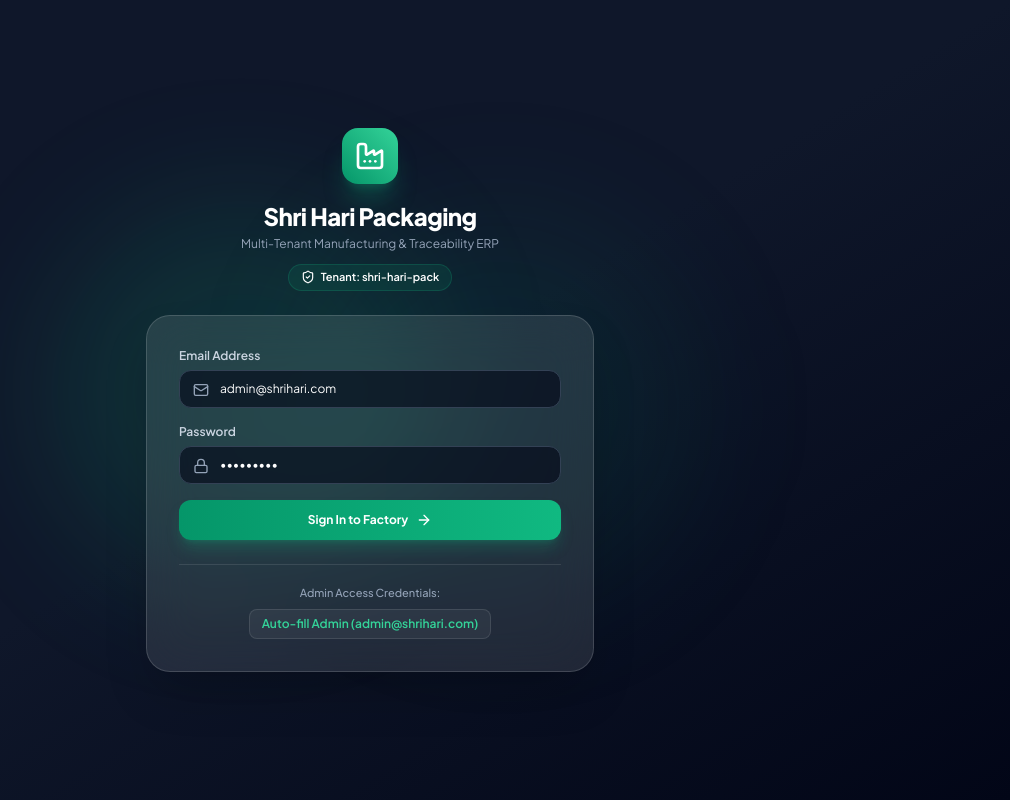
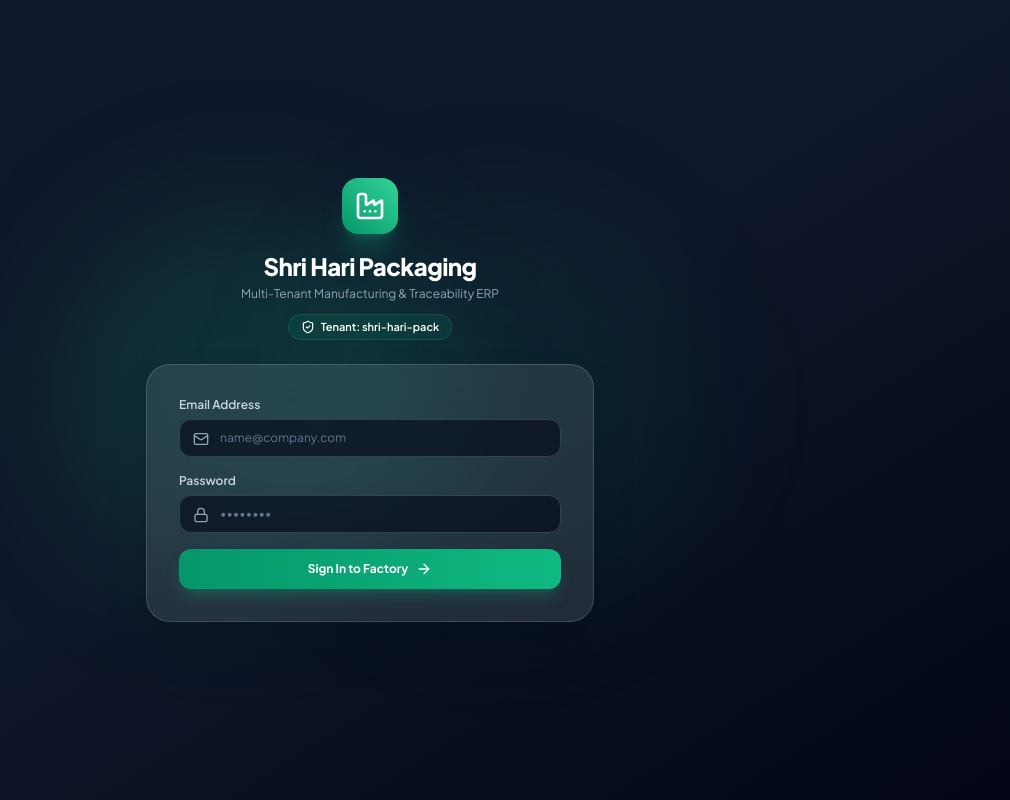
Before and after one commit to MARK2273/Shri-Hari-Frontend, a React (Vite) app: page /login in a window 1280 px wide. Shown: the whole page, without its empty margins (270-1280 px from the left). Built offline with nearby package versions, Linux system fonts and the light colour scheme.

Commit message:
feat(login): clean login form and add vercel SPA router rewrites

```diff
--- a/src/pages/LoginPage.tsx
+++ b/src/pages/LoginPage.tsx
@@ -7,8 +7,8 @@ import { Factory, Lock, Mail, AlertCircle, ArrowRight, ShieldCheck } from 'lucid
 export const LoginPage: React.FC = () => {
   const navigate = useNavigate();
   const { login } = useAuth();
-  const [email, setEmail] = useState('admin@shrihari.com');
-  const [password, setPassword] = useState('Admin@123');
+  const [email, setEmail] = useState('');
+  const [password, setPassword] = useState('');
   const [error, setError] = useState<string | null>(null);
   const [isLoading, setIsLoading] = useState(false);
 
@@ -36,11 +36,6 @@ export const LoginPage: React.FC = () => {
     } finally {
       setIsLoading(false);
     }
-  };
-
-  const fillQuick = (userEmail: string) => {
-    setEmail(userEmail);
-    setPassword('Admin@123');
   };
 
   return (
@@ -80,7 +75,7 @@ export const LoginPage: React.FC = () => {
                   required
                   value={email}
                   onChange={(e) => setEmail(e.target.value)}
-                  placeholder="admin@shrihari.com"
+                  placeholder="name@company.com"
                   className="w-full pl-10 pr-4 py-2.5 bg-slate-950/60 border border-slate-700 rounded-xl text-xs text-white placeholder-slate-500 focus:outline-none focus:border-brand-500 transition-colors"
                 />
               </div>
@@ -116,20 +111,6 @@ export const LoginPage: React.FC = () => {
               )}
             </button>
           </form>
-
-          {/* Single Admin Access */}
-          <div className="mt-6 pt-5 border-t border-white/10 text-center">
-            <p className="text-[11px] text-slate-400 mb-2 font-medium">Admin Access Credentials:</p>
-            <div className="flex justify-center">
-              <button
-                type="button"
-                onClick={() => fillQuick('admin@shrihari.com')}
-                className="px-3 py-1.5 text-xs font-semibold bg-white/5 hover:bg-white/10 border border-white/10 rounded-lg text-emerald-400 transition-colors"
-              >
-                Auto-fill Admin (admin@shrihari.com)
-              </button>
-            </div>
-          </div>
         </div>
       </div>
     </div>
```
Also changed, not shown: vercel.json (added).
